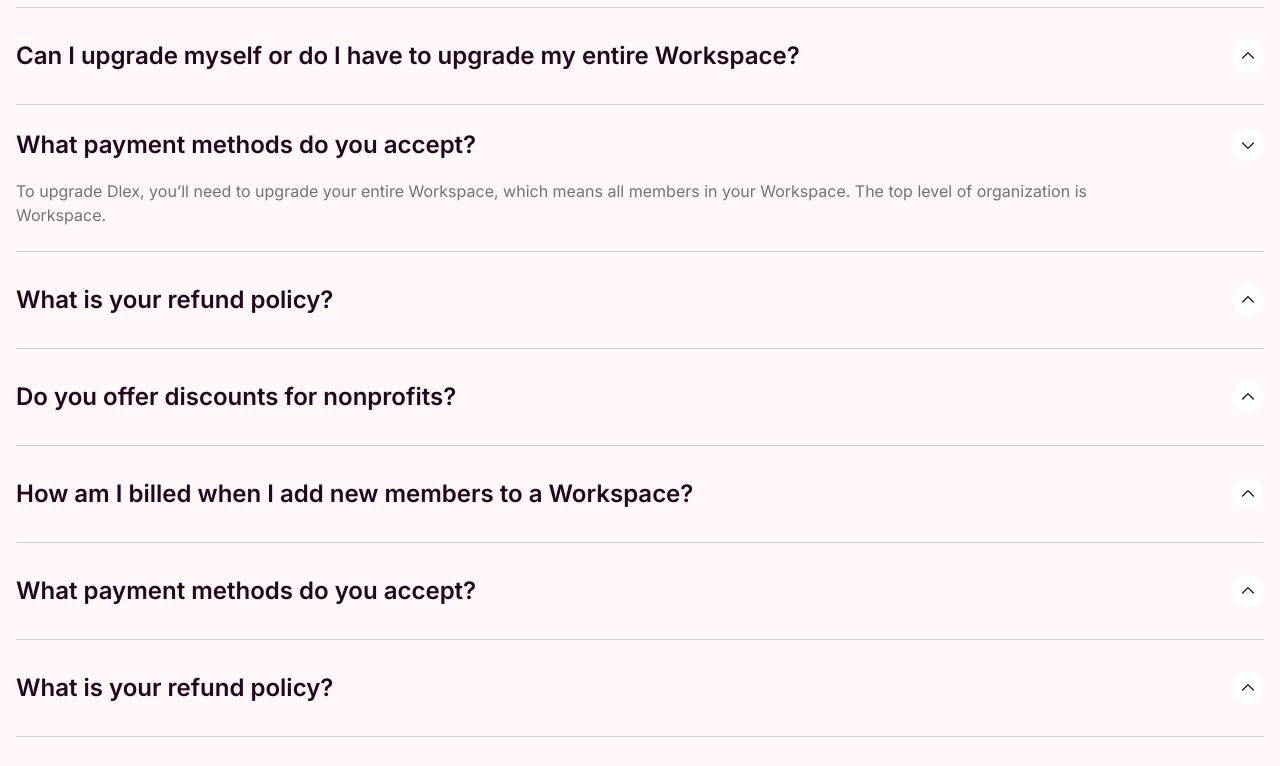
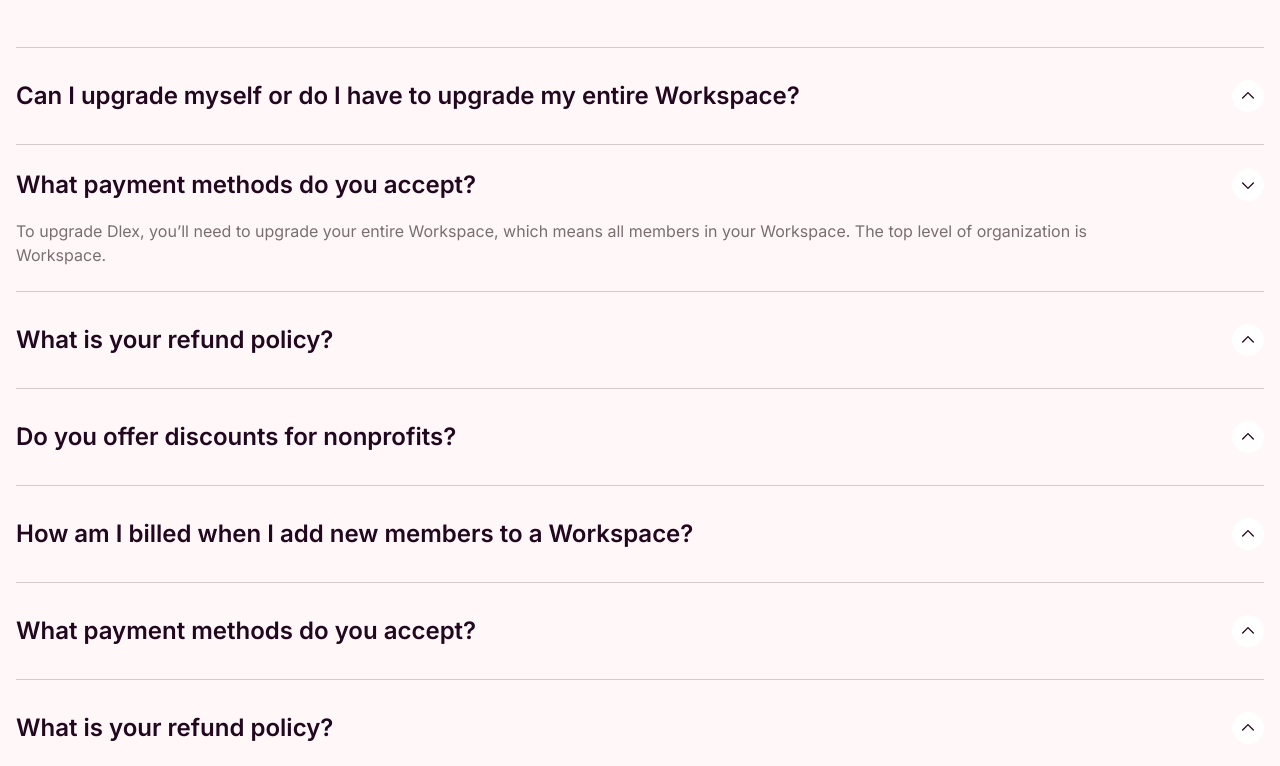
Before and after one commit to RomanVinichenko/artcave, a website: page app/faq.html in a window 1280 px wide. Shown: the part 193-959 px from the top of the page. Drawn offline with nearby package versions, Linux system fonts and the light colour scheme.

Commit message:
bugfix for adaptive

```diff
--- a/app/faq.html
+++ b/app/faq.html
@@ -132,9 +132,6 @@
         <div class="menu__button">
           <a class="button button__primary">Sign in</a>
         </div>
-        <button class="menu__burger">
-          <img class="menu__burger-img" src="" alt="Burger menu"/>
-        </button>
       </nav>
     </div>
   </div>
--- a/app/js/main.js
+++ b/app/js/main.js
@@ -11,7 +11,7 @@ $(function () {
         infinite: true,
         slidesToShow: 4,
         slidesToScroll: 1,
-        // autoplay: true,
+        autoplay: true,
         autoplaySpeed: 2000,
         dots: false,
         arrows: true,
--- a/app/scss/pages/_blog.scss
+++ b/app/scss/pages/_blog.scss
@@ -199,7 +199,7 @@
     display: flex;
     flex-wrap: wrap;
     justify-content: space-between;
-      margin: 0 -16px;
+    margin: 0 -16px;
 
     @include r($extra) {
       justify-content: space-around;
@@ -224,7 +224,6 @@
   border-radius: 8px;
   background-color: $pink-light;
   cursor: pointer;
-
 
   &__img {
     margin-bottom: 24px;
--- a/app/scss/pages/_home.scss
+++ b/app/scss/pages/_home.scss
@@ -2,13 +2,11 @@
   padding: 150px 0 112px;
   min-height: 100vh;
   overflow: hidden;
-  @include r($lg) {
-    padding: 140px 0 112px;
-  }
 
   &__title {
     margin-bottom: 32px;
     text-align: left;
+
     @include r($lg) {
       margin-bottom: 16px;
     }
@@ -18,6 +16,7 @@
     display: flex;
     align-items: center;
     justify-content: space-between;
+
     @include r($xxl) {
       flex-direction: column;
     }
@@ -28,41 +27,44 @@
     max-width: 329px;
     font-size: 24px;
     line-height: 32px;
+
     @include r($lg) {
+      margin-bottom: 16px;
       font-size: 16px;
       line-height: 24px;
-      margin-bottom: 16px;
     }
-
   }
 
   &__buttons {
     display: flex;
     margin-bottom: 40px;
-    @include r($lg) {
-      margin-bottom: 0;
-    }
 
     a:first-child {
       margin-right: 24px;
     }
+
+    @include r($lg) {
+      margin-bottom: 0;
+    }
   }
 
   &__info {
+    margin-right: 15px;
     max-width: 410px;
-    margin-right: 15px;
+
     @include r($xxl) {
-      max-width: 100%;
       margin-right: 0;
       margin-bottom: 24px;
+      max-width: 100%;
     }
   }
 
   &__items {
     position: relative;
+    margin-right: 70px;
     width: 100%;
     max-width: 880px;
-    margin-right: 70px;
+
     @include r($xxl) {
       margin-right: 0;
     }
@@ -72,10 +74,11 @@
     display: flex;
     justify-content: space-between;
     width: 100%;
+
     @include r($lg) {
-      max-width: 600px;
       align-items: center;
       justify-content: center;
+      max-width: 600px;
     }
   }
 
@@ -89,18 +92,10 @@
     background-position: center;
     background-size: cover;
     cursor: pointer;
-    @include r($xl) {
-      width: 240px;
-      height: 240px;
-    }
-    @include r($lg) {
-      width: 170px;
-      height: 170px;
-      margin-right: 0;
-    }
 
     &:nth-child(-n+3) {
       margin-bottom: 25px;
+
       @include r($lg) {
         margin-bottom: 0;
       }
@@ -112,6 +107,17 @@
 
     &:nth-child(6) {
       margin-right: 0;
+    }
+
+    @include r($xl) {
+      width: 240px;
+      height: 240px;
+    }
+
+    @include r($lg) {
+      margin-right: 0;
+      width: 170px;
+      height: 170px;
     }
   }
 
@@ -127,6 +133,7 @@
     background-repeat: no-repeat;
     background-color: transparent;
     cursor: pointer;
+
     @include r($lg) {
       display: none;
     }
@@ -204,9 +211,6 @@
     bottom: -38px;
     display: flex;
     transform: translateX(-50%);
-    @include r($extra) {
-      bottom: -52px;
-    }
 
     .slick-active {
       button {
@@ -243,6 +247,10 @@
       }
     }
 
+    @include r($extra) {
+      bottom: -52px;
+    }
+
     @include r($xxl) {
       bottom: 45px;
     }
@@ -255,6 +263,7 @@
   .slick-arrow {
     top: 50%;
     transform: translateY(-55%);
+
     @include r($extra) {
       top: 107%;
     }
@@ -262,6 +271,7 @@
 
   .slick-prev {
     left: -80px;
+
     @include r($extra) {
       left: 0;
     }
@@ -269,6 +279,7 @@
 
   .slick-next {
     right: -56px;
+
     @include r($extra) {
       right: 5px;
     }
@@ -280,6 +291,10 @@
     font-size: 12px;
     line-height: 20px;
     color: $black;
+  }
+
+  @include r($lg) {
+    padding: 140px 0 112px;
   }
 }
 
--- a/app/scss/pages/faq.scss
+++ b/app/scss/pages/faq.scss
@@ -36,11 +36,11 @@
       }
 
       @include r($md) {
-        padding: 24px 40px 140px 0;
+        padding: 24px 40px 105px 0;
       }
 
       @include r($sm) {
-        padding: 24px 40px 150px 0;
+        padding: 24px 40px 140px 0;
       }
     }
   }
@@ -56,6 +56,16 @@
     @include r($lg) {
       font-size: 22px;
       line-height: 30px;
+    }
+
+    @include r($md) {
+      max-width: 500px;
+    }
+
+    @include r($sm) {
+      @include text-clamp;
+
+      -webkit-line-clamp: 3;
     }
   }
 
@@ -77,6 +87,12 @@
     @include r($md) {
       max-width: 100%;
     }
+
+    @include r($sm) {
+      @include text-clamp;
+
+      -webkit-line-clamp: 4;
+    }
   }
 
   &__item--active {
@@ -88,10 +104,10 @@
   }
 
   @include r($xxl) {
-    padding: 80px 0;
+    padding: 120px 0 80px;
   }
 
   @include r($lg) {
-    padding: 40px 0;
+    padding: 120px 0 40px;
   }
 }
```
Also changed, not shown: app/scss/pages/_blog-inside.scss (+6 -1 lines), app/css/style.min.css, 1 other file.
